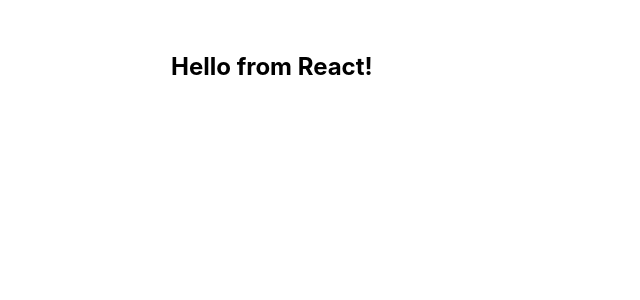
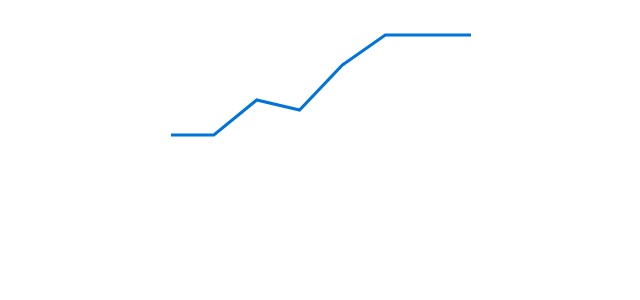
Before and after one commit to riccardotornesello/sharedtelemetry-app, a React (Vite) app: page / in a window 1280 px wide. Shown: the top 300 px of the page, without its empty margins (165-805 px from the left). Built offline with nearby package versions, Linux system fonts and the light colour scheme.

Commit message:
add demo line chart

```diff
--- a/src/app.tsx
+++ b/src/app.tsx
@@ -2,4 +2,34 @@
 import { createRoot } from "react-dom/client";
 
 const root = createRoot(document.body);
-root.render(<h2>Hello from React!</h2>);
+
+root.render(<App />);
+
+export function App() {
+  const height = 100;
+  const width = 300;
+  const stroke = 3;
+  const vals = [0, 0, 35, 25, 70, 100, 100, 100];
+
+  const pointHeight = height / 100;
+  const pointWidth = width / (vals.length - 1);
+
+  const points = vals.map(
+    (v, index) => `${index * pointWidth},${height + stroke - v * pointHeight}`
+  );
+
+  return (
+    <svg
+      height={height + 2 * stroke}
+      width={width}
+      xmlns="http://www.w3.org/2000/svg"
+    >
+      <polyline
+        fill="none"
+        stroke="#0074d9"
+        strokeWidth={stroke}
+        points={points.join(" ")}
+      />
+    </svg>
+  );
+}
--- a/src/renderer.ts
+++ b/src/renderer.ts
@@ -28,7 +28,3 @@
 
 import "./index.css";
 import "./app.tsx";
-
-console.log(
-  '👋 This message is being logged by "renderer.ts", included via Vite'
-);
```
Also changed, not shown: src/main.ts (+21 -9 lines).
